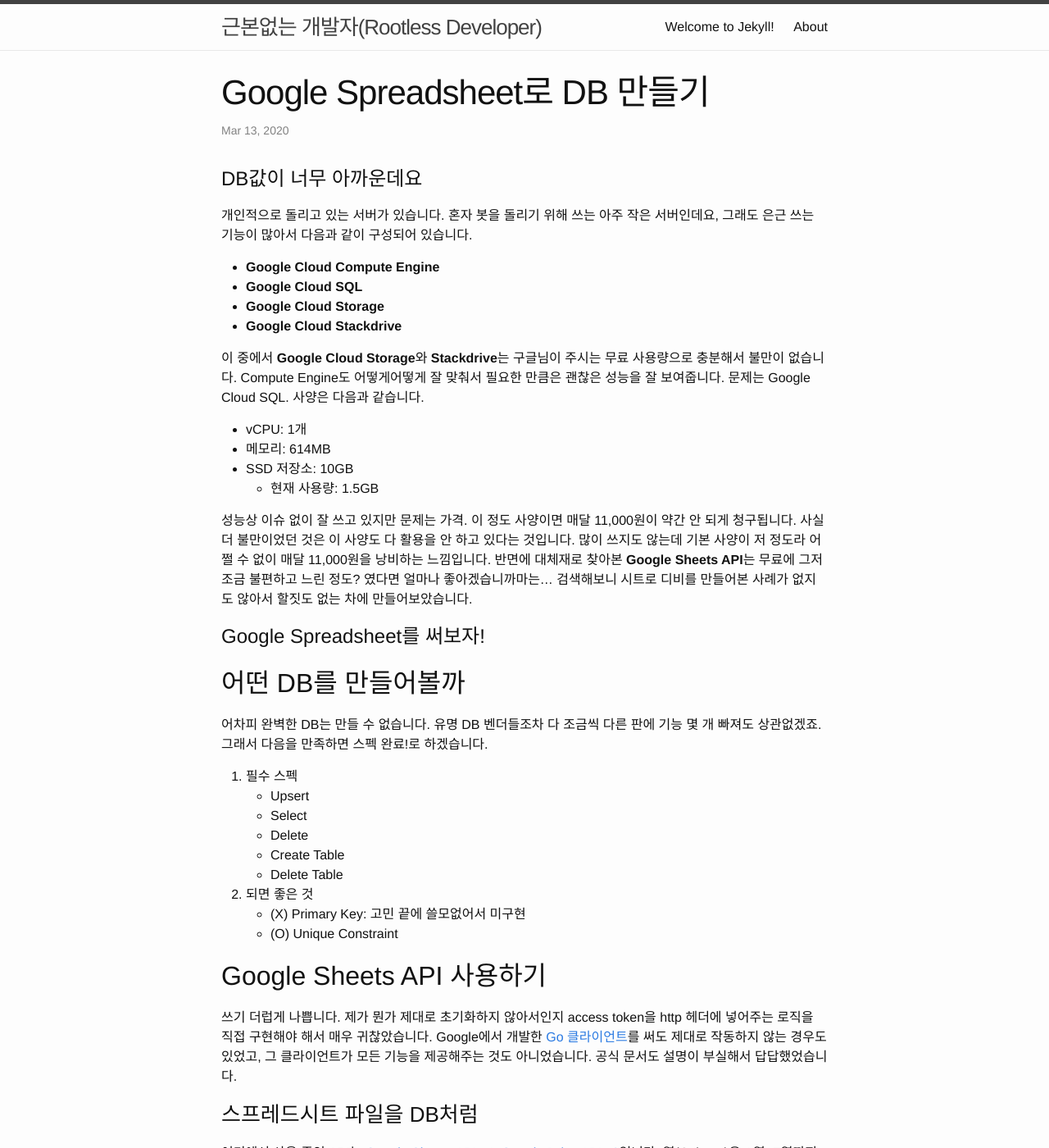
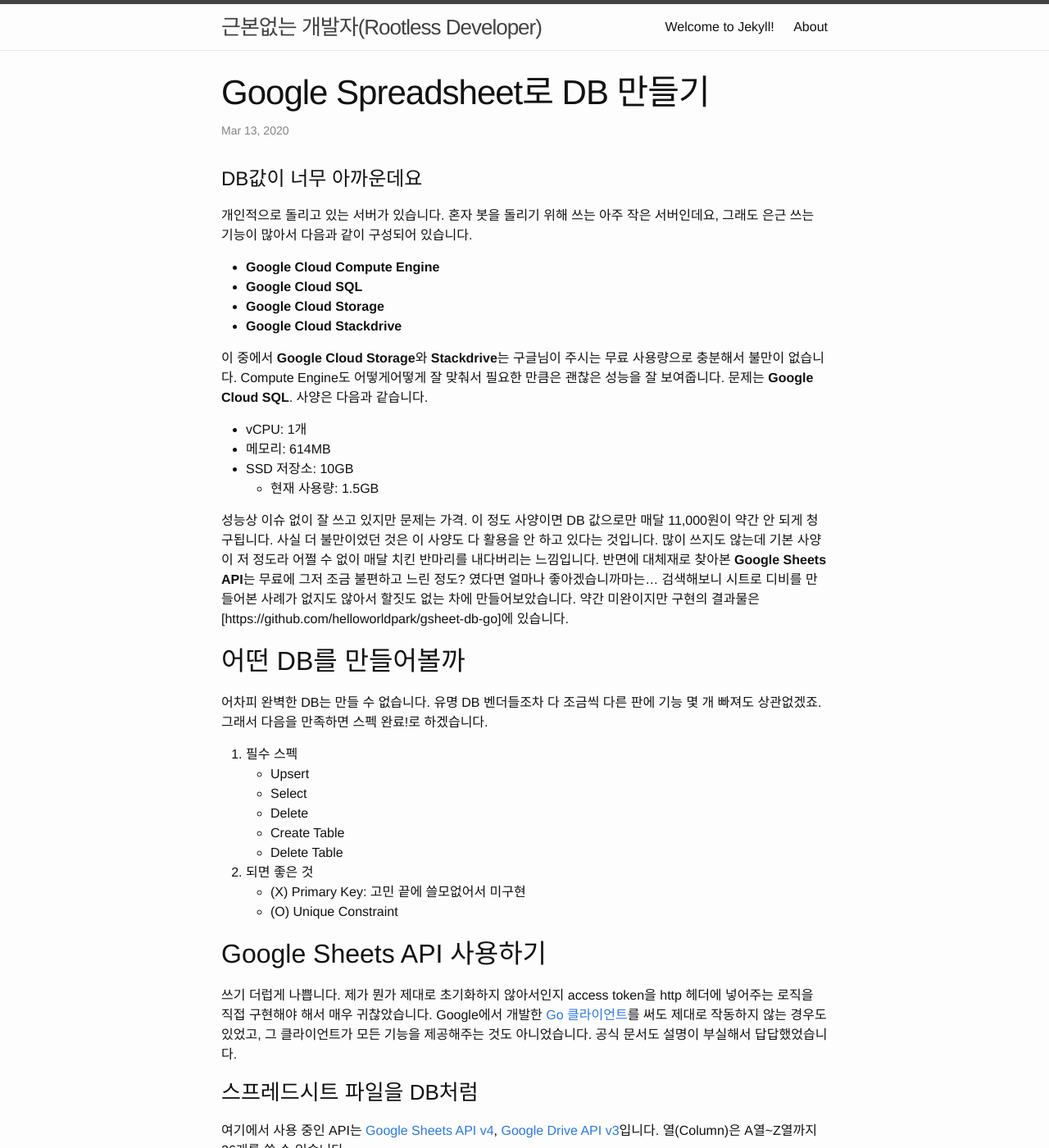
Before and after one commit to helloworldpark/helloworldpark.github.com, a Jekyll site: the page built from _posts/2020-03-14-Google Spreadsheet로 DB 만들기.md, in a window 1280 px wide and 1400 px high. Shown: the whole window at 82% size. Built offline with Jekyll 4.4.1, drawn with Linux system fonts in a browser that asks for light colours; comment, search, counter and statistics services are not loaded; some of the changed text lies outside the part shown.

Commit message:
Google Spreadsheet로 DB 만들기 수정1

```diff
--- a/_posts/2020-03-14-Google Spreadsheet로 DB 만들기.md
+++ b/_posts/2020-03-14-Google Spreadsheet로 DB 만들기.md
@@ -12,16 +12,14 @@ categories: jekyll update
  - **Google Cloud Storage**
  - **Google Cloud Stackdrive**
 
-이 중에서 **Google Cloud Storage**와 **Stackdrive**는 구글님이 주시는 무료 사용량으로 충분해서 불만이 없습니다. Compute Engine도 어떻게어떻게 잘 맞춰서 필요한 만큼은 괜찮은 성능을 잘 보여줍니다. 문제는 Google Cloud SQL. 사양은 다음과 같습니다.
+이 중에서 **Google Cloud Storage**와 **Stackdrive**는 구글님이 주시는 무료 사용량으로 충분해서 불만이 없습니다. Compute Engine도 어떻게어떻게 잘 맞춰서 필요한 만큼은 괜찮은 성능을 잘 보여줍니다. 문제는 **Google Cloud SQL**. 사양은 다음과 같습니다.
  - vCPU: 1개
  - 메모리: 614MB
  - SSD 저장소: 10GB
      - 현재 사용량: 1.5GB
 
-성능상 이슈 없이 잘 쓰고 있지만 문제는 가격. 이 정도 사양이면 매달 11,000원이 약간 안 되게 청구됩니다. 사실 더 불만이었던 것은 이 사양도 다 활용을 안 하고 있다는 것입니다. 많이 쓰지도 않는데 기본 사양이 저 정도라 어쩔 수 없이 매달 11,000원을 낭비하는 느낌입니다.
-반면에 대체재로 찾아본 **Google Sheets API**는 무료에 그저 조금 불편하고 느린 정도? 였다면 얼마나 좋아겠습니까마는... 검색해보니 시트로 디비를 만들어본 사례가 없지도 않아서 할짓도 없는 차에 만들어보았습니다.
-
-# Google Spreadsheet를 써보자!
+성능상 이슈 없이 잘 쓰고 있지만 문제는 가격. 이 정도 사양이면 DB 값으로만 매달 11,000원이 약간 안 되게 청구됩니다. 사실 더 불만이었던 것은 이 사양도 다 활용을 안 하고 있다는 것입니다. 많이 쓰지도 않는데 기본 사양이 저 정도라 어쩔 수 없이 매달 치킨 반마리를 내다버리는 느낌입니다.
+반면에 대체재로 찾아본 **Google Sheets API**는 무료에 그저 조금 불편하고 느린 정도? 였다면 얼마나 좋아겠습니까마는... 검색해보니 시트로 디비를 만들어본 사례가 없지도 않아서 할짓도 없는 차에 만들어보았습니다. 약간 미완이지만 구현의 결과물은 [https://github.com/helloworldpark/gsheet-db-go]에 있습니다.
 
 ## 어떤 DB를 만들어볼까
 어차피 완벽한 DB는 만들 수 없습니다. 유명 DB 벤더들조차 다 조금씩 다른 판에 기능 몇 개 빠져도 상관없겠죠. 그래서 다음을 만족하면 스펙 완료!로 하겠습니다.
@@ -43,6 +41,7 @@ categories: jekyll update
 여기에서 사용 중인 API는 [Google Sheets API v4](https://developers.google.com/sheets/api), [Google Drive API v3](https://developers.google.com/drive/api/v3/about-sdk)입니다.
 열(Column)은 A열~Z열까지 26개를 쓸 수 있습니다.
 1. 헤더
+
 메타데이터를 보관하는 영역입니다.
  - 1행: 테이블의 Column name을 기록합니다.
  - 2행: 테이블의 Column의 데이터타입을 기록합니다. reflect.Kind 를 string으로 표현했을 때의 이름입니다.
@@ -163,7 +163,7 @@ table.upsertIf(newData, false)
 결론적으로 이 계획은 실패합니다. 아주 작은 DB 정도로는 쓸 수 있을지 몰라도 하루에 800개씩 레코드를 싸지를 계획이었다면 인생을 너무 꽁으로 먹으려던 것이지요.
 
 ## 테이블 하나당 1000개만
-![1000딸라](/images/2020-03-14-sheet01.png)
+![1000딸라](/images/2020-03-14-sheets01.png)
 이런 중요한 정보를 VSCode 검은창으로 알게 될 줄은 몰랐습니다. 원래는 1003행까지 무료인데, 첫 3행은 메타데이터용으로 따로 빼두었으니 실질적으로는 1000행만 무료로 쓸 수 있습니다. 하루에 나오는 데이터가 800행인데, 저에게는 전혀 맞지 않는 것입니다.
 제가 **Cloud SQL**을 **Sheets**로 대체하는 걸 포기한 결정적인 이유입니다. 이 제한에 관해서는 어디서도 본 적이 없고, 어디에 얘기하면 이 제한을 풀 수 있는지, 그 가격이 얼마인지 현재는 전혀 알 수 없기 때문입니다.
 
```
Also changed, not shown: other parts of _posts/2020-03-14-Google Spreadsheet로 DB 만들기.md (+3 -2 lines).
